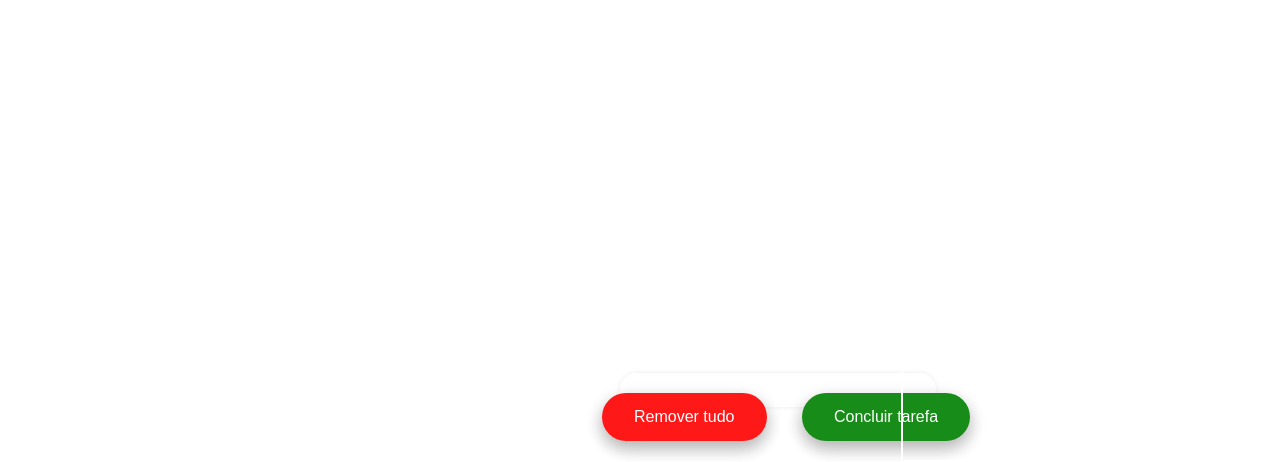
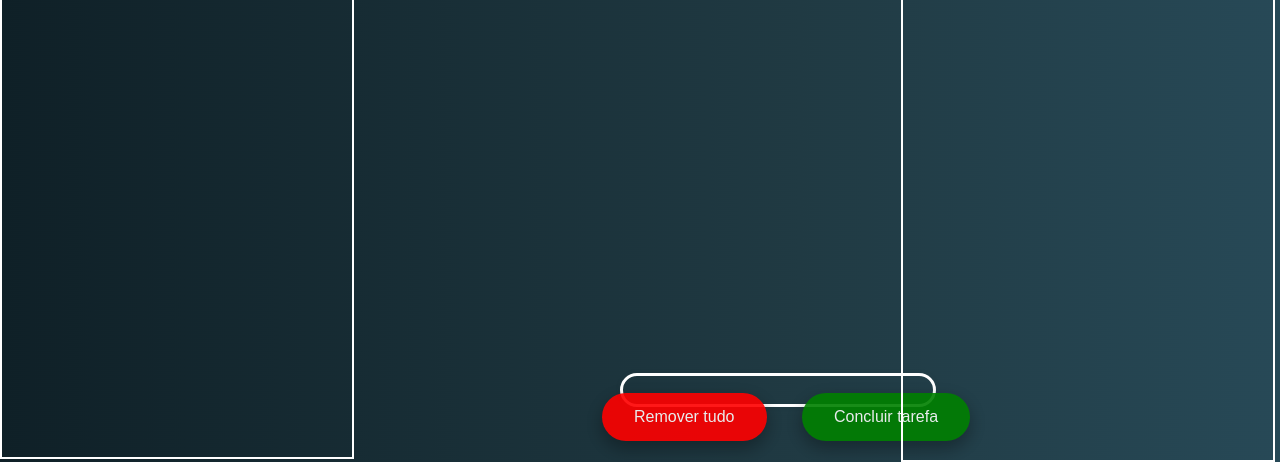
Before and after one commit to joaomanoelsoares/task-list, a plain HTML site: page index.html in a window 1280 px wide. Shown: the part 345-807 px from the top of the page. Drawn offline with Linux system fonts and the light colour scheme; the site is published under a folder, as on GitHub Pages, so addresses that start at the root find nothing.

Commit message:
Corrigindo a imagem de fundo!

```diff
--- a/style.css
+++ b/style.css
@@ -5,7 +5,7 @@
 
 body {
     font-family: 'Pacifico', cursive;
-    background-image: url("/bg.jpg");
+    background-image: url('./bg.jpg');
     overflow: hidden;
 }
 
```
